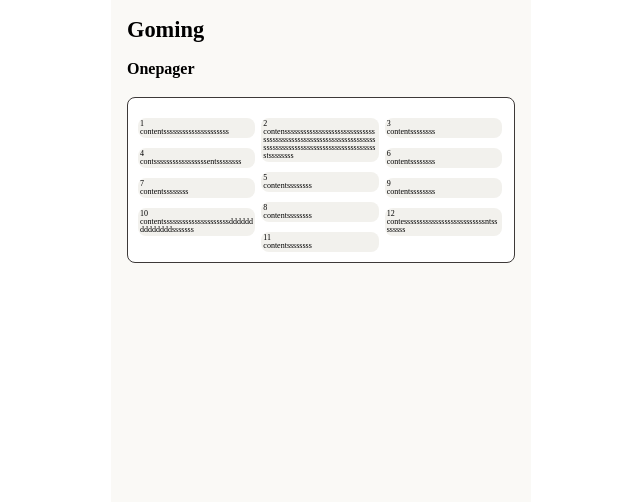
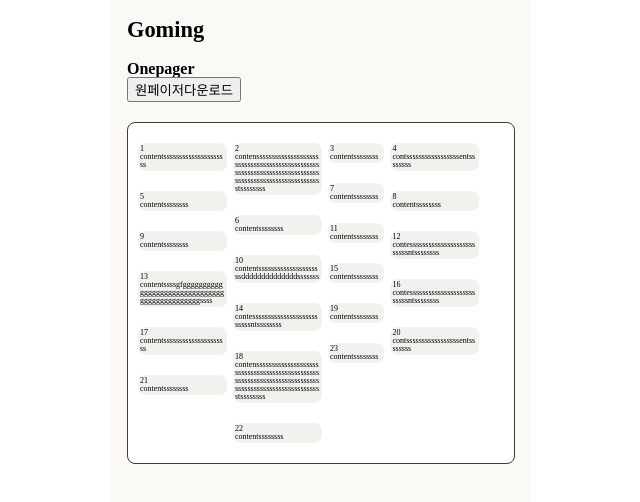
Before and after one commit to bsideproject/14_3_FE, a React (Create React App) app: page /onepager in a window 1280 px wide. Shown: the top 502 px of the page, without its empty margins (319-959 px from the left). Built offline with nearby package versions, Linux system fonts and the light colour scheme; a web font is replaced by a local one.

Commit message:
원페이저 내용 추가

```diff
--- a/index.d.ts
+++ b/index.d.ts
@@ -1,2 +1,3 @@
 declare module "*.ttf";
 declare module "*.png"
+declare module "canvas-to-image"
--- a/package.json
+++ b/package.json
@@ -12,7 +12,9 @@
     "@types/react-dom": "^18.0.11",
     "@types/styled-components": "^5.1.26",
     "axios": "^1.3.4",
+    "canvas-to-image": "^2.2.5",
     "framer-motion": "^10.10.0",
+    "html2canvas": "^1.4.1",
     "react": "^18.2.0",
     "react-custom-scrollbars-2": "^4.5.0",
     "react-dom": "^18.2.0",
--- a/src/assets/pages/onepager/onepagermain.css
+++ b/src/assets/pages/onepager/onepagermain.css
@@ -8,10 +8,7 @@
 }
 
 .my-masonry-grid {
-  /*display: -webkit-box; /* Not needed if autoprefixing */
-  /*display: -ms-flexbox; /* Not needed if autoprefixing */
   display: flex;
-  /*margin-left: -16px; /*gutter size offset */
   width: 340px; /* gutter 사이즈 */
 }
 .my-masonry-grid_column {
@@ -23,13 +20,39 @@
 .my-masonry-grid_column > div {
   width: 100%;
   background: var(--wgray03);
-  margin-bottom: 10px;
+  margin-bottom: 20px;
   font-size: 8px;
   border-radius: 8px;
   padding: 2px;
 }
-.my-masonry-grid_column > div p {
-}
+
 .word-wrap-break-word{
   word-wrap:break-word;
 }
+
+/* onpager 이미지 다운로드용 */
+.onepager-download{
+  position: absolute;
+  width: 1920px;
+
+  /* display: none; */
+}
+.my-masonry-grid-download {
+  display: flex;
+  width: 1440px; /* gutter 사이즈 */
+  margin: 0 auto;
+}
+
+.my-masonry-grid_column-download{
+  padding-left: 20px; /* gutter size */
+  background-clip: padding-box;
+  width: 100px;
+}
+.my-masonry-grid_column-download > div {
+  width: 100px;
+  background: var(--wgray03);
+  margin-bottom: 20px;
+  font-size: 12px;
+  border-radius: 8px;
+  padding: 2px;
+}
--- a/src/pages/onpager/OnePagerMain.tsx
+++ b/src/pages/onpager/OnePagerMain.tsx
@@ -1,3 +1,6 @@
+
+import html2canvas from 'html2canvas';
+import canvasToImage from 'canvas-to-image'
 import Masonry from 'react-masonry-css'
 import 'assets/pages/onepager/onepagermain.css'
 import DefaultHeader from 'components/auth/DefaultHeader'
@@ -14,15 +17,46 @@ const testData = [
   {index: 10, content: 'contentsssssssssssssssssssssddddddddddddddsssssss'},
   {index: 11, content: 'contentssssssss'},
   {index: 12, content: 'contessssssssssssssssssssssssssntssssssss'},
+  {index: 13, content: 'contentssssgfggggggggggggggggggggggggggggggggggggggggggggggssss'},
+  {index: 14, content: 'contessssssssssssssssssssssssssntssssssss'},
+  {index: 15, content: 'contentssssssss'},
+  {index: 16, content: 'contessssssssssssssssssssssssssntssssssss'},
+  {index: 17, content: 'contentsssssssssssssssssssss'},
+  {index: 18, content: 'contensssssssssssssssssssssssssssssssssssssssssssssssssssssssssssssssssssssssssssssssssssssssssssssssssssssstssssssss'},
+  {index: 19, content: 'contentssssssss'},
+  {index: 20, content: 'contsssssssssssssssssentssssssss'},
+  {index: 21, content: 'contentssssssss'},
+  {index: 22, content: 'contentssssssss'},
+  {index: 23, content: 'contentssssssss'},
 ]
+const options = {
+  name: 'Goming-Onpager', // default image
+  type: 'png',         // default png, accepted values jpg or png
+  quality: 1         // default 1, can select any value from 0 to 1 range
+}
 const OnePagerMain = () => {
+  const onepager = () => {
+    const wrapper = document.querySelector('.onepager-download') as HTMLElement;
+    wrapper.style.width = "1920px"
+    html2canvas(wrapper).then(function(canvas) {
+      // document.body.appendChild(canvas);
+
+      canvasToImage(canvas, options);
+
+    });
+
+
+  }
   return (
     <>
       <DefaultHeader />
       <h1 style={{marginTop: '20px'}}>Onepager</h1>
+      <div>
+        <button onClick={onepager}>원페이저다운로드</button>
+      </div>
       <div className='onepager-wrap'>
         <Masonry
-          breakpointCols={3}                          //컬럼수
+          breakpointCols={4}                          //컬럼수
           className="my-masonry-grid"
           columnClassName="my-masonry-grid_column">
           {
@@ -36,6 +70,25 @@ const OnePagerMain = () => {
         </Masonry>
 
       </div>
+
+      <div className='onepager-wrap onepager-download' style={{display: 'none'}}>
+        <Masonry
+          width={1920}
+          breakpointCols={12}                          //컬럼수
+          className="my-masonry-grid-download"
+          columnClassName="my-masonry-grid_column-download">
+          {
+            testData.map(item => (
+              <div key={item.index}>
+                <p className='word-wrap-break-word'>{item.index}</p>
+                <p className='word-wrap-break-word'>{item.content}</p>
+              </div>
+            ))
+          }
+        </Masonry>
+
+      </div>
+
     </>
   )
 }
```
